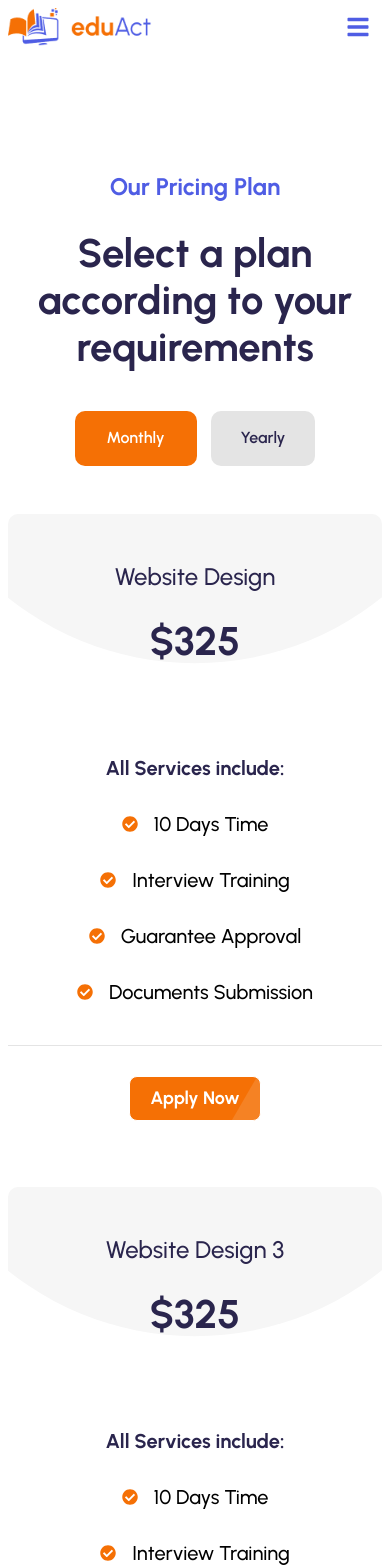
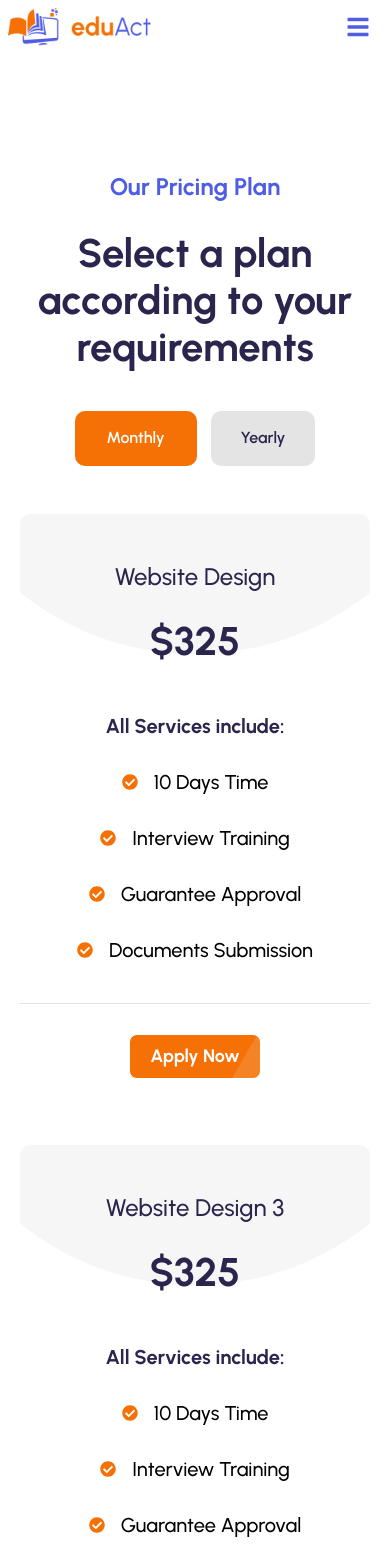
Before and after one commit to Mohammad-Nadil/ebt-eduact, a React (Vite) app: page /pricing in a window 390 px wide. Shown: the top 1568 px of the page. Built offline with nearby package versions, Linux system fonts and the light colour scheme; a web font is replaced by a local one.

Commit message:
error page and pricing page responsive

```diff
--- a/src/pages/Error.jsx
+++ b/src/pages/Error.jsx
@@ -14,24 +14,24 @@ const Error = () => {
               <img src={error} alt="" />
             </div>
             <div className="input text-center ">
-              <h3 className="font-urbanist text-[40px] font-bold text-primaryText leading-6.5 mb-5">
+              <h3 className="font-urbanist text-[25px] md:text-[40px] font-bold text-primaryText leading-6.5 mb-5">
                 Oops! Page not Found
               </h3>
               <p className="font-urbanist text-[16px] font-semibold text-secondaryText leading-8 mb-7.5">
                 The page you are looking for is not exist.
               </p>
-              <div className="flex items-center mb-7.5 gap-2.25 py-5 pl-10 rounded-sm bg-[#F6F6F6] w-124">
+              <div className="flex items-center mb-7.5 gap-2.25 py-3 md:py-5 pl-10 rounded-sm bg-[#F6F6F6] w-80 md:w-124">
                 <CiSearch className="text-2xl text-secondaryText " />
                 <input
                   type="text"
                   placeholder="Type Here"
-                  className="outline-none font-urbanist text-[16px] font-semibold text-secondaryText leading-6.5  "
+                  className="outline-none font-urbanist text-[12px] md:text-[16px] font-semibold text-secondaryText leading-6.5  "
                 />
               </div>
             </div>
             <div className="btn mx-auto">
               <a href="/">
-              <button className="text-base font-urbanist font-bold text-[18px]  text-white sm:text-lg flex items-center gap-x-3 py-2 sm:py-4 px-5 sm:px-8 rounded-md bg-none bg-secondary  duration-300 relative after:w-1/5 after:h-[200%] after:bg-[#F6F5F521] z-0 after:-z-10  after:absolute after:top-0 after:right-0 overflow-hidden after:rotate-30 hover:cursor-pointer hover:after:h-[500%] hover:after:rotate-0 hover:after:w-full after:duration-300 hover:after:-top-10 ">
+              <button className="text-base font-urbanist font-bold text-[16px] md:text-[18px]  text-white sm:text-lg flex items-center gap-x-3 py-2 sm:py-4 px-5 sm:px-8 rounded-md bg-none bg-secondary  duration-300 relative after:w-1/5 after:h-[200%] after:bg-[#F6F5F521] z-0 after:-z-10  after:absolute after:top-0 after:right-0 overflow-hidden after:rotate-30 hover:cursor-pointer hover:after:h-[500%] hover:after:rotate-0 hover:after:w-full after:duration-300 hover:after:-top-10 ">
                 <p>Back to Home</p>
                 <FaArrowRightLong />
               </button></a>
--- a/src/pages/Pricing.jsx
+++ b/src/pages/Pricing.jsx
@@ -73,7 +73,7 @@ const Pricing = () => {
               </button>
             </div>
           </div>
-          <div className="grid md:grid-cols-3 gap-9">
+          <div className="grid grid-cols-1 md:grid-cols-3 px-3 md:py-0 gap-9 md:gap-5 lg:gap-9">
            {plans.map((plan, index) => (
             <div
                 key={index}
@@ -86,7 +86,7 @@ const Pricing = () => {
                  {plan.title}
                 </h3>
                 <p
-                  className={`mb-22.5 font-urbanist font-bold text-[40px] leading-11.75 `}
+                  className={` mb-12 lg:mb-22.5 font-urbanist font-bold text-[40px] leading-11.75 `}
                 >
                   { billing === "monthly" ? plan.monthly : plan.yearly}
                 </p>
```
